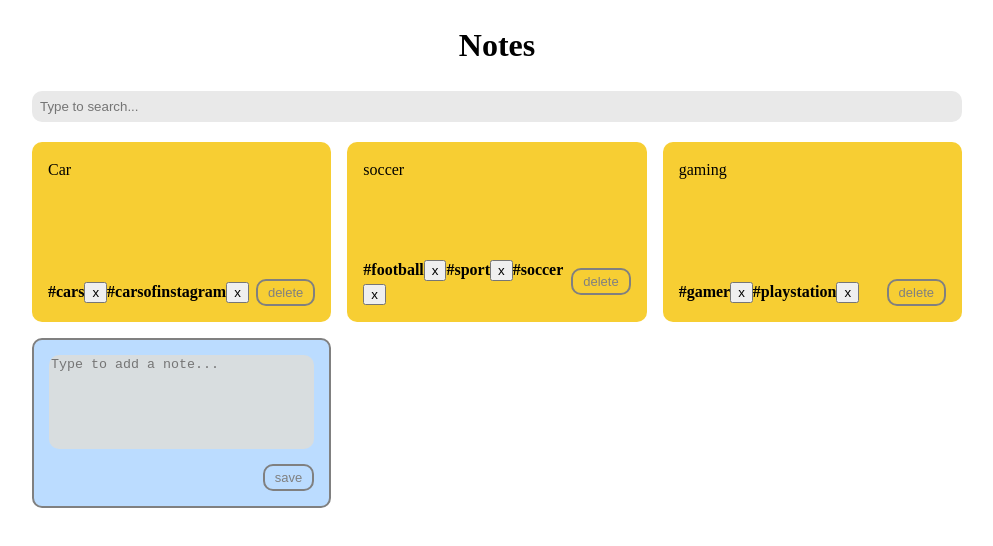
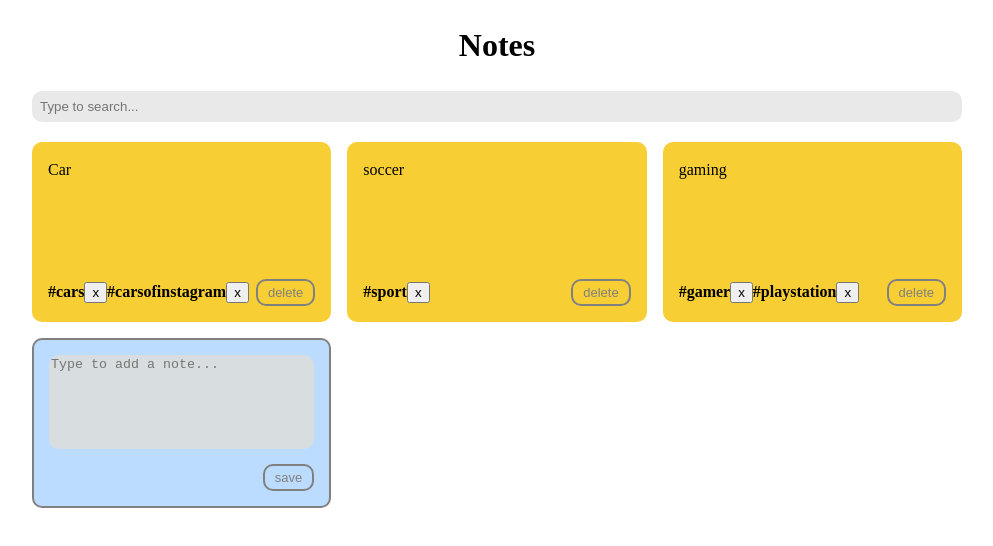
Before and after one commit to DK-AC/notelist, a React (Create React App) app: page / in a window 1280 px wide. Shown: the top 546 px of the page, without its empty margins (143-1136 px from the left). Built offline with nearby package versions, Linux system fonts and the light colour scheme.

Commit message:
Refactoring code and added scss in project.

```diff
--- a/package.json
+++ b/package.json
@@ -14,6 +14,7 @@
     "react": "^18.2.0",
     "react-dom": "^18.2.0",
     "react-scripts": "5.0.1",
+    "sass": "^1.56.1",
     "typescript": "^4.4.2",
     "web-vitals": "^2.1.0"
   },
--- a/src/components/createNote/CreateNote.tsx
+++ b/src/components/createNote/CreateNote.tsx
@@ -18,12 +18,12 @@ export const CreateNote: FC<PropsType> = ({onCreateNoteClick}) => {
 
   const handleCreateNodeClick = (): void => {
     if (title.trim() !== Value.EmptyString) {
-      onCreateNoteClick({
-        id: v1(),
-        title,
-        tags: [{title: '', id: v1()}],
-      })
-      // title.split(' ').filter(str => str.includes('#'))
+      const addHashTagToNote = title
+        .split(' ')
+        .filter(str => str.includes('#'))
+        .join('')
+
+      onCreateNoteClick({id: v1(), title, tags: [{title: addHashTagToNote, id: v1()}]})
       setTitle(Value.EmptyString)
     }
   }
--- a/src/components/note/Note.tsx
+++ b/src/components/note/Note.tsx
@@ -37,9 +37,11 @@ export const Note: FC<PropsType> = ({
     return (
       <b key={tag.id}>
         {tag.title}
-        <button type="button" onClick={handleRemoveTagClick}>
-          x
-        </button>
+        {tag.title.includes('#') && (
+          <button type="button" onClick={handleRemoveTagClick}>
+            x
+          </button>
+        )}
       </b>
     )
   })
--- a/src/dataBase.ts
+++ b/src/dataBase.ts
@@ -21,11 +21,7 @@ export const data: NotesType = {
     {
       id: v1(),
       title: 'soccer',
-      tags: [
-        {id: v1(), title: '#football'},
-        {id: v1(), title: '#sport'},
-        {id: v1(), title: '#soccer'},
-      ],
+      tags: [{id: v1(), title: '#sport'}],
     },
     {
       id: v1(),
```
Also changed, not shown: 1 other file (tests, documents, lock files or other folders).
